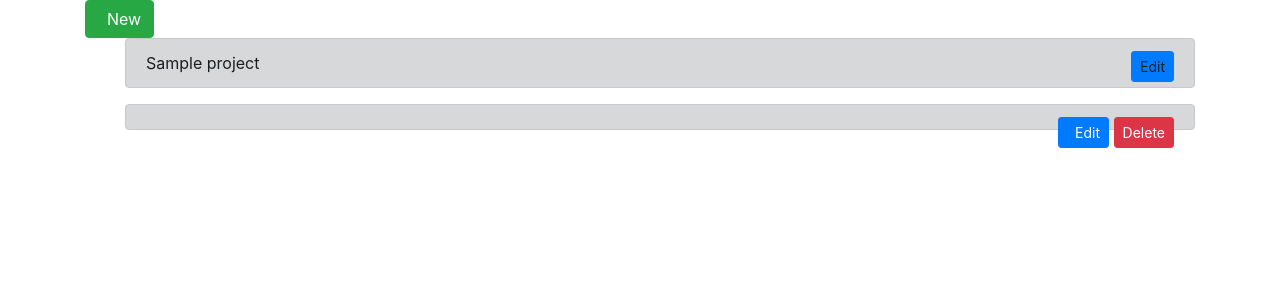
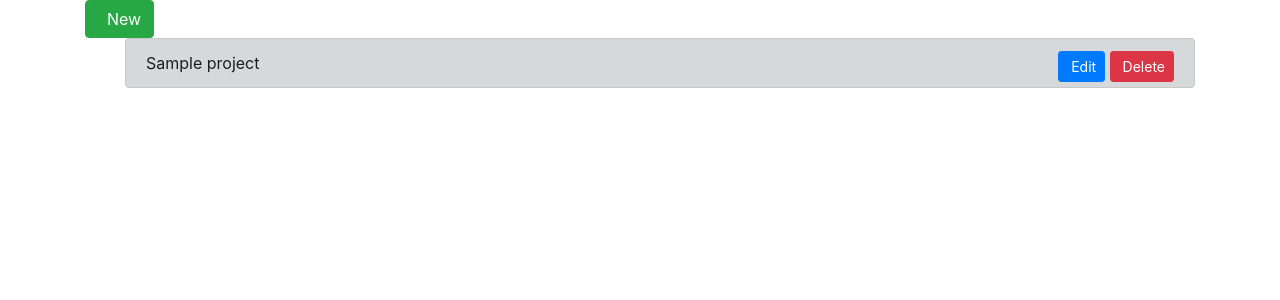
Before and after one commit to ItsSeaJay/blue-carbon, a PHP site: template source/backend/templates/dashboard.php in a window 1280 px wide. Shown: the part 56-356 px from the top of the page. Run offline with PHP 8.4, Linux system fonts and the light colour scheme; the template is opened without the code that fills it: most values are stand-ins (such as "Sample title", 1, 10 or a date in 2020); a stand-in replaces the project's code that opens the database connection; some libraries are stand-ins or nearby versions.

Commit message:
Added buttons to existing project alerts

```diff
--- a/source/backend/templates/dashboard.php
+++ b/source/backend/templates/dashboard.php
@@ -72,6 +72,7 @@
 
     <!-- Content -->
     <div class="container">
+      <!-- Controls -->
       <section class="row">
         <div class="col-md">
           <button id="new" class="btn btn-success" type="button" name="button">
@@ -79,39 +80,42 @@
             &nbsp;
             New
           </button>
+        </div>
+      </section>
+      <!-- Projects -->
+      <section class="row">
+        <div class="col-md">
 
           <!-- Projects List (Sortable) -->
           <ul id="sortable" style="list-style: none;">
             <?php
+              // Output existing projects
               foreach ($projects as $project)
               {
+                // Single thumbnail
                 echo '<li class="alert alert-dark">';
                 echo $project['title'];
                 echo '<div class="float-right">';
-                echo '<a class="btn btn-sm btn-primary" role="button">';
+
+                // Edit Button
+                echo '<a class="btn btn-sm btn-primary" href="#" role="button">';
+                echo '<span class="oi oi-pencil"></span>';
+                echo '&nbsp;';
                 echo 'Edit';
                 echo '</a>';
+
+                echo '&nbsp;';
+
+                // Delete button
+                echo '<button class="btn btn-sm btn-danger">';
+                echo '<span class="oi oi-trash"></span>';
+                echo '&nbsp;';
+                echo 'Delete';
+                echo '</button>';
                 echo '</div>';
                 echo '</li>';
               }
             ?>
-            <li class="alert alert-dark">
-
-              <!-- Right Side -->
-              <div class="float-right">
-                <!-- Edit -->
-                <a class="btn btn-sm btn-primary" href="#" role="button">
-                  <span class="oi oi-pencil"></span>
-                  &nbsp;
-                  Edit
-                </a>
-                <!-- Delete -->
-                <button class="btn btn-sm btn-danger" type="button" name="button">
-                  <span class="oi oi-trash"></span>
-                  Delete
-                </button>
-              </div>
-            </li>
           </ul>
         </div>
       </section>
```
